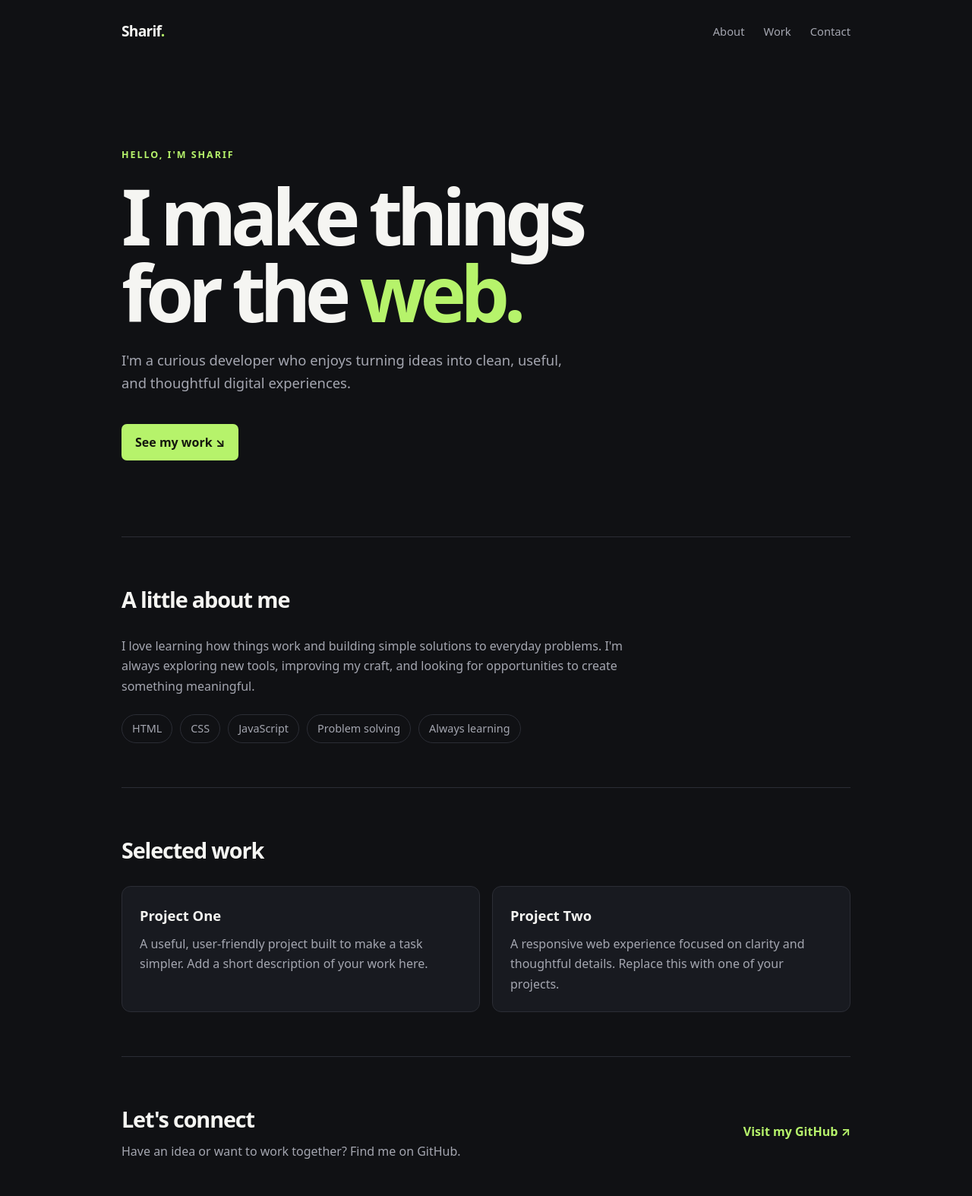
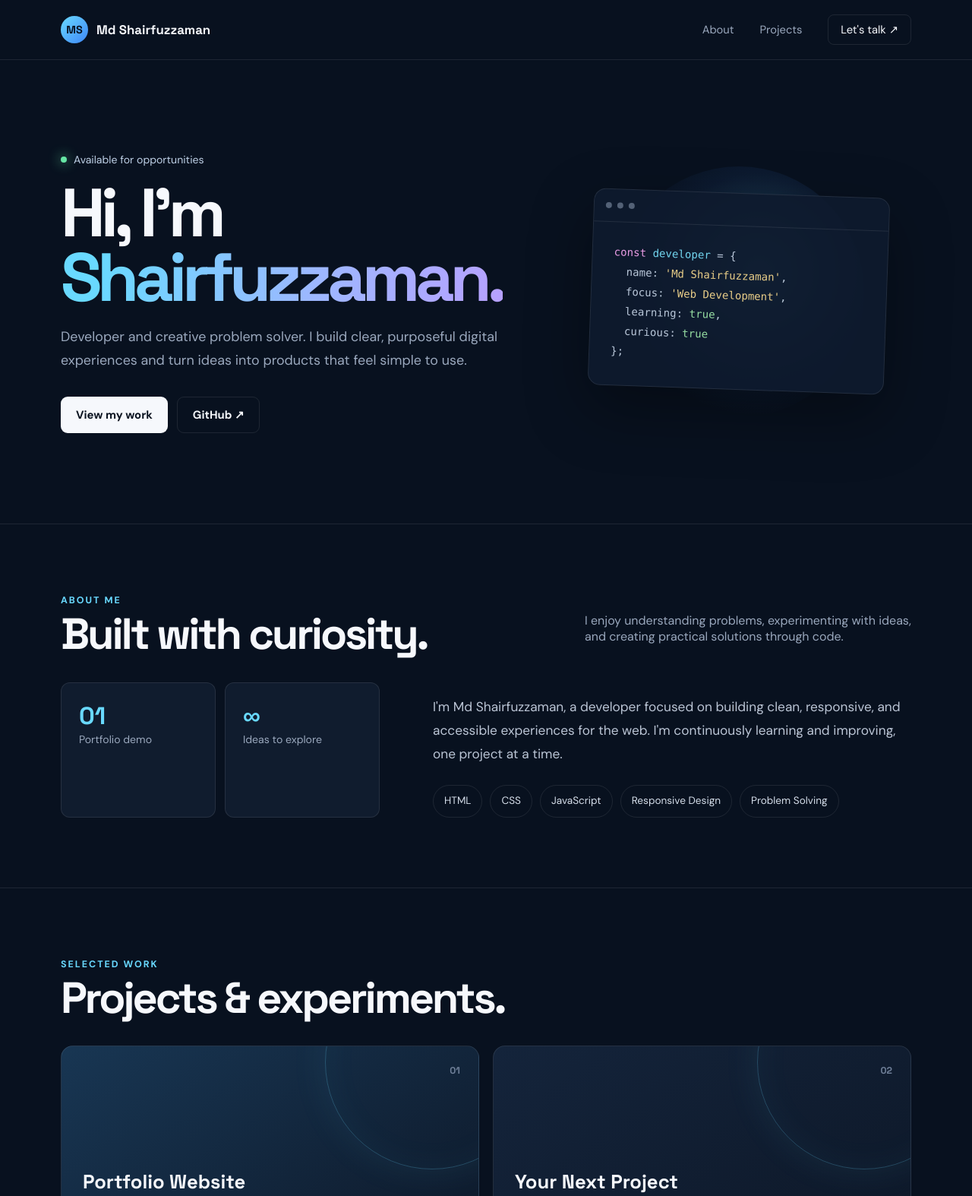
Before and after one commit to sharif845494/protfolio, a plain HTML site: page index.html in a window 1280 px wide. Shown: the top 1574 px of the page at 76% size. Drawn offline with Linux system fonts and the light colour scheme.

Commit message:
Polish portfolio design and use Md Shairfuzzaman in the demo

```diff
--- a/index.html
+++ b/index.html
@@ -3,110 +3,118 @@
 <head>
   <meta charset="utf-8">
   <meta name="viewport" content="width=device-width, initial-scale=1">
-  <meta name="theme-color" content="#101114">
-  <meta name="description" content="Sharif's personal portfolio — projects, skills, and ways to get in touch.">
-  <title>Sharif — Portfolio</title>
+  <meta name="theme-color" content="#08111f">
+  <meta name="description" content="Portfolio of Md Shairfuzzaman — developer and creative problem solver.">
+  <title>Md Shairfuzzaman — Portfolio</title>
+  <link rel="preconnect" href="https://fonts.googleapis.com">
+  <link rel="preconnect" href="https://fonts.gstatic.com" crossorigin>
+  <link href="https://fonts.googleapis.com/css2?family=DM+Sans:wght@400;500;600;700&family=Space+Grotesk:wght@600;700&display=swap" rel="stylesheet">
   <style>
     :root {
-      color-scheme: dark;
-      --bg: #101114;
-      --panel: #181a20;
-      --text: #f5f5f2;
-      --muted: #a4a6b0;
-      --accent: #b6f36b;
-      --line: #2b2d35;
+      --navy: #08111f;
+      --navy-soft: #101c2e;
+      --cyan: #69d9ff;
+      --blue: #3e87f7;
+      --white: #f6f8fc;
+      --muted: #9aa8bd;
+      --line: rgba(255,255,255,.09);
     }
     * { box-sizing: border-box; }
     html { scroll-behavior: smooth; }
-    body {
-      margin: 0;
-      background: var(--bg);
-      color: var(--text);
-      font: 16px/1.65 system-ui, -apple-system, BlinkMacSystemFont, "Segoe UI", sans-serif;
-    }
+    body { margin: 0; font-family: "DM Sans", sans-serif; background: var(--navy); color: var(--white); }
     a { color: inherit; }
-    .wrap { width: min(100% - 40px, 960px); margin-inline: auto; }
-    header { display: flex; justify-content: space-between; align-items: center; padding: 25px 0; }
-    .logo { font-weight: 750; letter-spacing: -.04em; font-size: 1.2rem; text-decoration: none; }
-    nav { display: flex; gap: 25px; }
-    nav a { color: var(--muted); text-decoration: none; font-size: .92rem; }
-    nav a:hover, .text-link:hover { color: var(--accent); }
-    .hero { padding: 112px 0 100px; max-width: 760px; }
-    .eyebrow { color: var(--accent); text-transform: uppercase; letter-spacing: .16em; font-size: .78rem; font-weight: 700; }
-    h1 { font-size: clamp(3rem, 9vw, 6.4rem); line-height: .98; letter-spacing: -.075em; margin: 20px 0 24px; }
-    h1 span { color: var(--accent); }
-    .lead { max-width: 600px; color: var(--muted); font-size: 1.15rem; }
-    .button { display: inline-block; margin-top: 20px; padding: 11px 18px; border-radius: 7px; background: var(--accent); color: #14170e; font-weight: 700; text-decoration: none; }
-    .button:hover { background: #c9ff8a; transform: translateY(-1px); }
-    section { padding: 58px 0; border-top: 1px solid var(--line); }
-    .section-title { font-size: 1.8rem; letter-spacing: -.04em; margin: 0 0 24px; }
-    .about { max-width: 680px; color: var(--muted); }
-    .skills { display: flex; flex-wrap: wrap; gap: 10px; margin-top: 24px; }
-    .skills span { border: 1px solid var(--line); border-radius: 999px; padding: 6px 13px; color: var(--muted); font-size: .9rem; }
-    .grid { display: grid; grid-template-columns: repeat(2, 1fr); gap: 16px; }
-    .card { padding: 23px; border: 1px solid var(--line); border-radius: 12px; background: var(--panel); }
-    .card h3 { margin: 0 0 8px; font-size: 1.15rem; }
-    .card p { margin: 0; color: var(--muted); }
-    .contact { display: flex; flex-wrap: wrap; justify-content: space-between; align-items: center; gap: 20px; }
-    .contact p { color: var(--muted); margin: 0; }
-    .text-link { color: var(--accent); text-decoration: none; font-weight: 650; }
-    footer { padding: 25px 0 35px; color: var(--muted); font-size: .88rem; }
-    @media (max-width: 600px) {
-      .wrap { width: min(100% - 32px, 960px); }
-      header { align-items: flex-start; }
-      nav { gap: 13px; }
-      nav a { font-size: .82rem; }
-      .hero { padding: 80px 0 70px; }
-      .grid { grid-template-columns: 1fr; }
+    .wrap { width: min(1120px, calc(100% - 48px)); margin-inline: auto; }
+    .nav-wrap { border-bottom: 1px solid var(--line); }
+    nav { height: 78px; display: flex; align-items: center; justify-content: space-between; }
+    .brand { display: flex; align-items: center; gap: 11px; text-decoration: none; font: 700 1.05rem "Space Grotesk", sans-serif; }
+    .brand-mark { width: 36px; height: 36px; display:grid; place-items:center; border-radius:50%; background:linear-gradient(135deg,var(--cyan),var(--blue)); color:#07101d; font-size:.9rem; }
+    .nav-links { display:flex; align-items:center; gap:34px; }
+    .nav-links a { text-decoration:none; color:var(--muted); font-size:.92rem; transition:.2s; }
+    .nav-links a:hover { color:var(--white); }
+    .nav-links .nav-button { padding:9px 16px; border:1px solid var(--line); border-radius:8px; color:var(--white); }
+    .hero { min-height: 610px; display:grid; grid-template-columns:1.15fr .85fr; align-items:center; gap:50px; }
+    .availability { display:inline-flex; align-items:center; gap:9px; color:#bed0e6; font-size:.88rem; }
+    .availability::before { content:""; width:8px; height:8px; border-radius:50%; background:#66e6a5; box-shadow:0 0 16px #66e6a5; }
+    h1 { margin:19px 0 21px; font:700 clamp(3.25rem,7vw,6.2rem)/.94 "Space Grotesk",sans-serif; letter-spacing:-.07em; }
+    .gradient { background:linear-gradient(100deg,var(--cyan) 10%,#9db7ff 58%,#b7a0ff); -webkit-background-clip:text; background-clip:text; color:transparent; }
+    .hero-copy { max-width:630px; color:var(--muted); font-size:1.12rem; line-height:1.75; }
+    .actions { display:flex; gap:12px; margin-top:31px; }
+    .button { display:inline-flex; align-items:center; justify-content:center; min-height:48px; padding:0 20px; border-radius:9px; text-decoration:none; font-weight:700; font-size:.93rem; }
+    .button-primary { background:var(--white); color:#0a1320; }
+    .button-primary:hover { background:var(--cyan); }
+    .button-secondary { border:1px solid var(--line); }
+    .portrait { position:relative; height:440px; display:grid; place-items:center; }
+    .portrait::before { content:""; position:absolute; width:330px; height:330px; border-radius:50%; background:radial-gradient(circle at 58% 42%,rgba(105,217,255,.33),rgba(62,135,247,.08) 48%,transparent 70%); }
+    .code-window { position:relative; width:min(100%,390px); overflow:hidden; border:1px solid var(--line); border-radius:16px; background:rgba(15,27,46,.92); box-shadow:0 30px 80px rgba(0,0,0,.35); transform:rotate(2deg); }
+    .window-bar { height:43px; display:flex; align-items:center; gap:7px; padding:0 15px; border-bottom:1px solid var(--line); }
+    .dot { width:8px; height:8px; border-radius:50%; background:#536176; }
+    .code { padding:26px 28px 32px; font:500 .88rem/1.85 ui-monospace,SFMono-Regular,Menlo,monospace; color:#b9c7d9; }
+    .code .pink { color:#e79be3; }.code .cyan { color:#72d5ef; }.code .yellow { color:#e8cd88; }.code .green { color:#96dda2; }
+    section { padding:92px 0; border-top:1px solid var(--line); }
+    .section-heading { display:flex; align-items:end; justify-content:space-between; gap:20px; margin-bottom:34px; }
+    .kicker { color:var(--cyan); font-size:.78rem; letter-spacing:.16em; text-transform:uppercase; font-weight:700; }
+    h2 { margin:8px 0 0; font:700 clamp(2.2rem,5vw,3.6rem)/1 "Space Grotesk",sans-serif; letter-spacing:-.055em; }
+    .section-heading p { max-width:430px; color:var(--muted); }
+    .about-grid { display:grid; grid-template-columns:.8fr 1.2fr; gap:70px; }
+    .stats { display:grid; grid-template-columns:repeat(2,1fr); gap:12px; }
+    .stat { border:1px solid var(--line); border-radius:12px; padding:23px; background:var(--navy-soft); }
+    .stat strong { display:block; font:700 2rem "Space Grotesk",sans-serif; color:var(--cyan); }
+    .stat span { color:var(--muted); font-size:.88rem; }
+    .about-copy { color:#bbc5d5; font-size:1.08rem; line-height:1.8; }
+    .skills { display:flex; flex-wrap:wrap; gap:10px; margin-top:25px; }
+    .skills span { border:1px solid var(--line); border-radius:999px; padding:8px 14px; color:#d5deea; font-size:.85rem; }
+    .projects { display:grid; grid-template-columns:repeat(2,1fr); gap:18px; }
+    .project { min-height:310px; position:relative; display:flex; flex-direction:column; justify-content:flex-end; overflow:hidden; border:1px solid var(--line); border-radius:16px; padding:28px; background:linear-gradient(145deg,#14243b,#0d1727); }
+    .project:first-child { background:linear-gradient(145deg,#183653,#0d1727); }
+    .project::before { content:""; position:absolute; width:280px; height:280px; right:-80px; top:-120px; border-radius:50%; border:1px solid rgba(105,217,255,.24); box-shadow:0 0 50px rgba(105,217,255,.08), inset 0 0 50px rgba(105,217,255,.04); }
+    .project-number { position:absolute; top:24px; right:24px; color:#71819a; font:700 .78rem "Space Grotesk",sans-serif; }
+    .project h3 { margin:0 0 8px; font:700 1.6rem "Space Grotesk",sans-serif; }
+    .project p { max-width:430px; margin:0 0 18px; color:var(--muted); }
+    .project a { width:max-content; color:var(--cyan); text-decoration:none; font-weight:700; font-size:.9rem; }
+    .contact { display:flex; align-items:center; justify-content:space-between; gap:30px; }
+    .contact p { color:var(--muted); }
+    footer { padding:25px 0 40px; border-top:1px solid var(--line); color:#7d8ba1; font-size:.88rem; }
+    @media (max-width:800px) {
+      .wrap { width:min(100% - 32px,1120px); }
+      .nav-links a:not(.nav-button) { display:none; }
+      .hero { grid-template-columns:1fr; padding:75px 0 40px; }
+      .portrait { display:none; }
+      h1 { font-size:clamp(3.2rem,16vw,5.5rem); }
+      .about-grid { grid-template-columns:1fr; gap:28px; }
+      .projects { grid-template-columns:1fr; }
+      .section-heading { align-items:start; flex-direction:column; }
+      .contact { align-items:flex-start; flex-direction:column; }
+      section { padding:68px 0; }
     }
   </style>
 </head>
 <body>
-  <header class="wrap">
-    <a class="logo" href="#home">Sharif<span style="color:var(--accent)">.</span></a>
-    <nav aria-label="Main navigation">
-      <a href="#about">About</a>
-      <a href="#work">Work</a>
-      <a href="#contact">Contact</a>
-    </nav>
-  </header>
-  <main>
-    <div class="wrap">
-      <section class="hero" id="home" style="border:0">
-        <div class="eyebrow">Hello, I'm Sharif</div>
-        <h1>I make things<br>for the <span>web.</span></h1>
-        <p class="lead">I'm a curious developer who enjoys turning ideas into clean, useful, and thoughtful digital experiences.</p>
-        <a class="button" href="#work">See my work <span aria-hidden="true">↘</span></a>
-      </section>
-      <section id="about">
-        <h2 class="section-title">A little about me</h2>
-        <p class="about">I love learning how things work and building simple solutions to everyday problems. I'm always exploring new tools, improving my craft, and looking for opportunities to create something meaningful.</p>
-        <div class="skills" aria-label="Skills">
-          <span>HTML</span><span>CSS</span><span>JavaScript</span><span>Problem solving</span><span>Always learning</span>
-        </div>
-      </section>
-      <section id="work">
-        <h2 class="section-title">Selected work</h2>
-        <div class="grid">
-          <article class="card">
-            <h3>Project One</h3>
-            <p>A useful, user-friendly project built to make a task simpler. Add a short description of your work here.</p>
-          </article>
-          <article class="card">
-            <h3>Project Two</h3>
-            <p>A responsive web experience focused on clarity and thoughtful details. Replace this with one of your projects.</p>
-          </article>
-        </div>
-      </section>
-      <section id="contact" class="contact">
-        <div>
-          <h2 class="section-title" style="margin-bottom:6px">Let's connect</h2>
-          <p>Have an idea or want to work together? Find me on GitHub.</p>
-        </div>
-        <a class="text-link" href="https://github.com/sharif845494">Visit my GitHub ↗</a>
-      </section>
+  <div class="nav-wrap"><nav class="wrap">
+    <a class="brand" href="#top" aria-label="Back to top"><span class="brand-mark">MS</span>Md Shairfuzzaman</a>
+    <div class="nav-links"><a href="#about">About</a><a href="#work">Projects</a><a class="nav-button" href="#contact">Let's talk ↗</a></div>
+  </nav></div>
+  <main id="top">
+    <div class="wrap hero">
+      <div>
+        <span class="availability">Available for opportunities</span>
+        <h1>Hi, I'm<br><span class="gradient">Shairfuzzaman.</span></h1>
+        <p class="hero-copy">Developer and creative problem solver. I build clear, purposeful digital experiences and turn ideas into products that feel simple to use.</p>
+        <div class="actions"><a class="button button-primary" href="#work">View my work</a><a class="button button-secondary" href="https://github.com/sharif845494" target="_blank" rel="noreferrer">GitHub ↗</a></div>
+      </div>
+      <div class="portrait" aria-hidden="true">
+        <div class="code-window"><div class="window-bar"><span class="dot"></span><span class="dot"></span><span class="dot"></span></div><div class="code"><span class="pink">const</span> <span class="cyan">developer</span> = {<br>&nbsp;&nbsp;name: <span class="yellow">'Md Shairfuzzaman'</span>,<br>&nbsp;&nbsp;focus: <span class="yellow">'Web Development'</span>,<br>&nbsp;&nbsp;learning: <span class="green">true</span>,<br>&nbsp;&nbsp;curious: <span class="green">true</span><br>};</div></div>
+      </div>
     </div>
+    <section id="about"><div class="wrap">
+      <div class="section-heading"><div><div class="kicker">About me</div><h2>Built with curiosity.</h2></div><p>I enjoy understanding problems, experimenting with ideas, and creating practical solutions through code.</p></div>
+      <div class="about-grid"><div class="stats"><div class="stat"><strong>01</strong><span>Portfolio demo</span></div><div class="stat"><strong>∞</strong><span>Ideas to explore</span></div></div><div class="about-copy"><p>I'm Md Shairfuzzaman, a developer focused on building clean, responsive, and accessible experiences for the web. I'm continuously learning and improving, one project at a time.</p><div class="skills"><span>HTML</span><span>CSS</span><span>JavaScript</span><span>Responsive Design</span><span>Problem Solving</span></div></div></div>
+    </div></section>
+    <section id="work"><div class="wrap">
+      <div class="section-heading"><div><div class="kicker">Selected work</div><h2>Projects & experiments.</h2></div></div>
+      <div class="projects"><article class="project"><span class="project-number">01</span><h3>Portfolio Website</h3><p>A responsive personal website designed to present work, skills, and contact details clearly.</p><a href="https://github.com/sharif845494/protfolio" target="_blank" rel="noreferrer">View project ↗</a></article><article class="project"><span class="project-number">02</span><h3>Your Next Project</h3><p>A flexible project showcase ready for your next product, experiment, or open-source contribution.</p><a href="https://github.com/sharif845494" target="_blank" rel="noreferrer">Explore GitHub ↗</a></article></div>
+    </div></section>
+    <section id="contact"><div class="wrap contact"><div><div class="kicker">Get in touch</div><h2>Let's work together.</h2><p>Interested in collaborating or just want to say hello?</p></div><a class="button button-primary" href="https://github.com/sharif845494" target="_blank" rel="noreferrer">Connect on GitHub ↗</a></div></section>
   </main>
-  <footer class="wrap">© <span id="year">2026</span> Sharif. Built with care.</footer>
+  <footer><div class="wrap">© <script>document.write(new Date().getFullYear())</script> Md Shairfuzzaman. Crafted with care.</div></footer>
 </body>
 </html>
```
Also changed, not shown: 1 other file.
